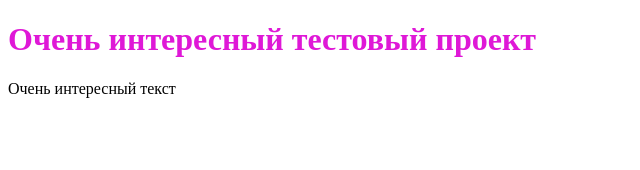
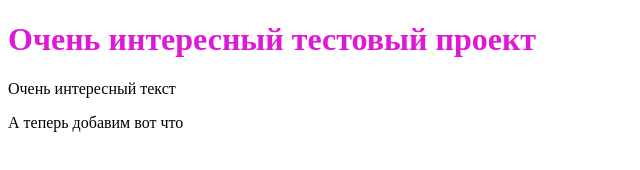
Before and after one commit to Allangell/test-2, a plain HTML site: page index.html in a window 1280 px wide. Shown: the whole page, without its empty margins (0-640 px from the left). Drawn offline with Linux system fonts and the light colour scheme.

Commit message:
вторая версия

```diff
--- a/index.html
+++ b/index.html
@@ -9,5 +9,6 @@
 <body>
     <h1>Очень интересный тестовый проект</h1>
     <p>Очень интересный текст</p>
+    <p>А теперь добавим вот что</p>
 </body>
 </html>
```
